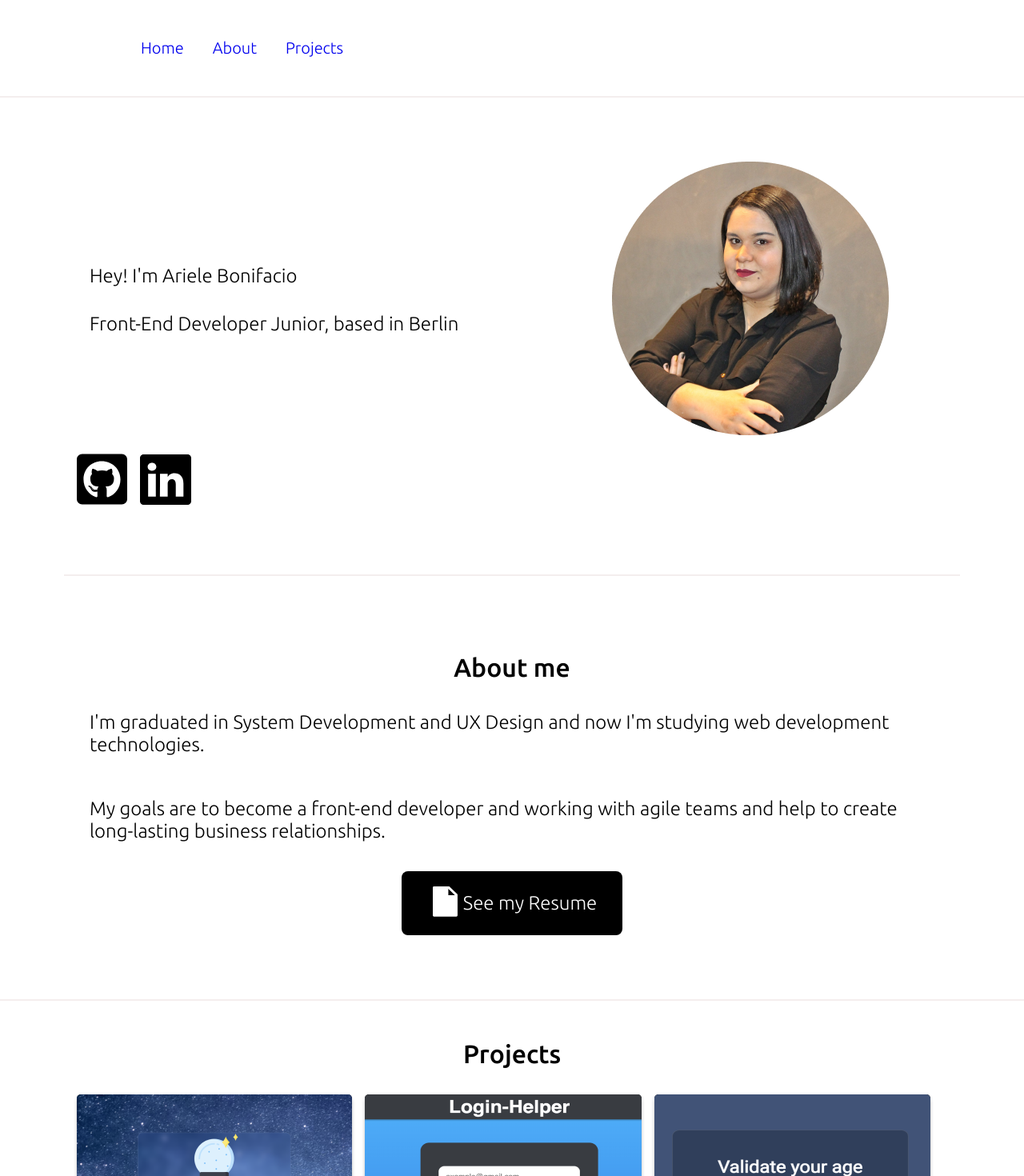
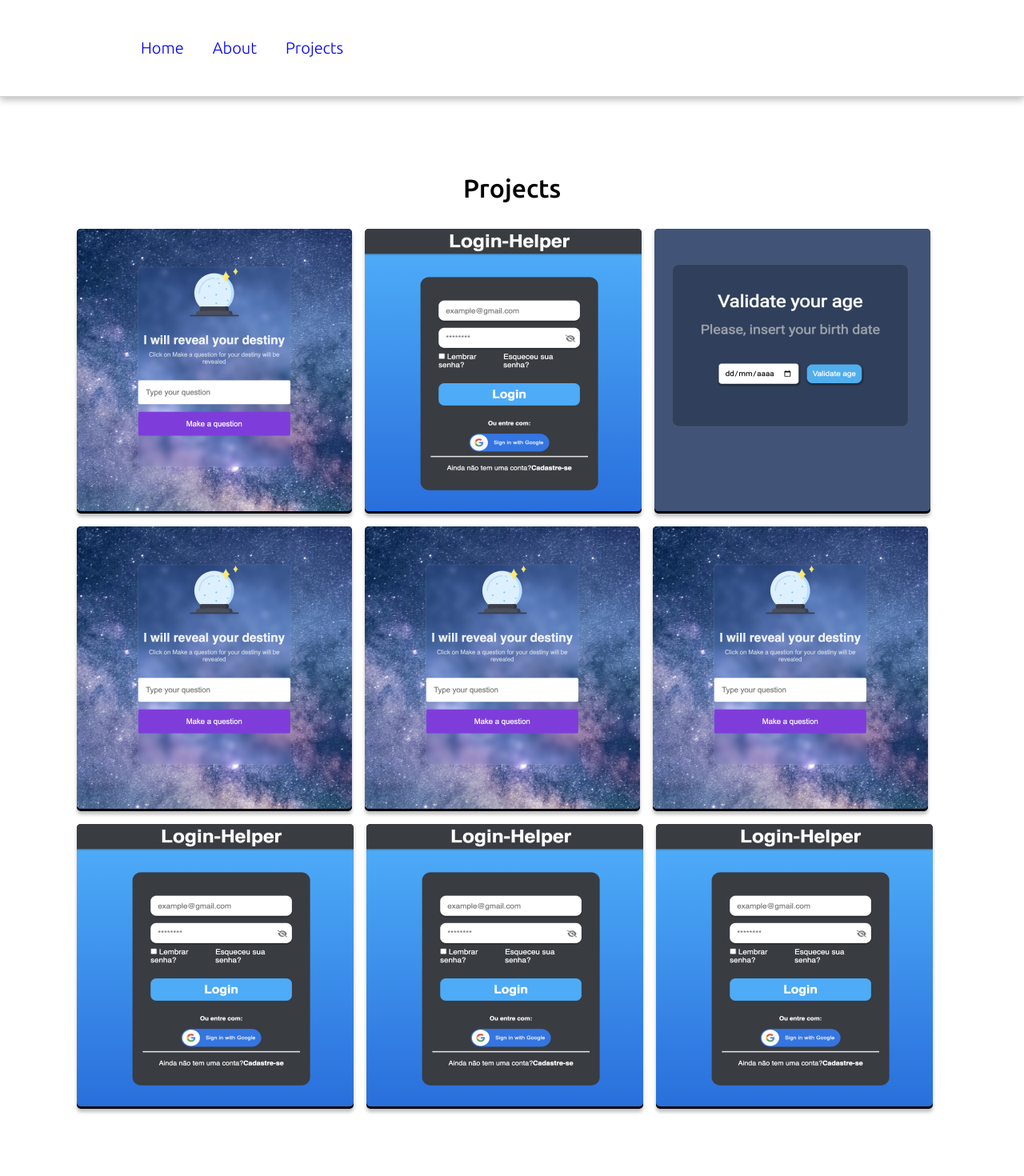
Before and after one commit to bonieasy/bonieasy.github.io, a React (Create React App) app: page /projects in a window 1280 px wide. Shown: the top 1470 px of the page at 80% size. Built offline with nearby package versions, Linux system fonts and the light colour scheme.

Commit message:
add package router and css

```diff
--- a/package.json
+++ b/package.json
@@ -16,6 +16,7 @@
     "react": "^18.2.0",
     "react-dom": "^18.2.0",
     "react-icons": "^4.4.0",
+    "react-router-dom": "^6.4.0",
     "react-scripts": "5.0.1",
     "react-ui-animate": "^2.0.0",
     "save-dev": "^0.0.1-security",
--- a/src/App.tsx
+++ b/src/App.tsx
@@ -3,15 +3,21 @@ import { Content} from "./components/Content";
 import { GlobalStyle } from "./styles/global";
 import { About } from "./components/About";
 import { Projects } from "./components/Projects";
+import { Route, Routes } from "react-router-dom";
 
 
 export function App() {
   return (
     <>
     <Header />
-    <Content />
-    <About />
-    <Projects />
+    <Routes>
+    <Route>
+      <Route path="/" element={<Content />} />
+      <Route path="/about" element={<About />} />
+      <Route path="/projects" element={<Projects />} />
+    </Route>
+    </Routes>
+
     <GlobalStyle />
     </>
   );
--- a/src/components/About/index.tsx
+++ b/src/components/About/index.tsx
@@ -13,6 +13,7 @@ export function About () {
             <p>
                 My goals are to become a front-end developer and working with agile teams and help to create long-lasting business relationships.
             </p>
+
             <a href={Pdf} target="_blank" rel="noreferrer">
                 <img src={fileImg} alt="icon-file"/>
                 See my Resume
--- a/src/components/About/styles.ts
+++ b/src/components/About/styles.ts
@@ -2,7 +2,7 @@ import styled from "styled-components";
 
 export const Container = styled.section`
   margin-top: 3rem;
-  border-bottom: 2px solid #F4EEEE;
+  //border-bottom: 2px solid #F4EEEE;
 
   a {
     background: var(--text-body);
@@ -29,9 +29,4 @@ export const Container = styled.section`
     margin: 0 auto;
     padding: 3rem 1rem 5rem;
 
-    /* p {
-        padding: 1rem;
-        font-size: 2rem;
-    } */
-
   `;
--- a/src/components/Content/styles.ts
+++ b/src/components/Content/styles.ts
@@ -3,8 +3,8 @@ import styled from "styled-components";
 export const Container = styled.div`
   max-width: 1120px;
   margin: 0 auto;
-  padding: 3rem 1rem 5rem;
-  border-bottom: 2px solid #F4EEEE;
+  padding: 5rem 1rem 5rem;
+  //border-bottom: 2px solid #F4EEEE;
   margin-top: 1rem;
     `;
 
@@ -25,6 +25,8 @@ export const Texts = styled.div`
     text-align: left;
     font-size: 1.5rem;
     font-weight: 300;
+    letter-spacing: 0.9px;
+    line-height: 1.2;
 
 }
 `;
@@ -34,11 +36,11 @@ export const Image = styled.div`
 
 `;
 
-
-
 export const Icons = styled.div`
   display: flex;
   flex-direction: row;
   align-items: center;
+  justify-content: center;
   gap: 1rem;
+  margin-top: 2rem;
 `;
--- a/src/components/Header/index.tsx
+++ b/src/components/Header/index.tsx
@@ -1,5 +1,6 @@
 import { Container, Content } from "./styles";
 import { useState } from "react";
+import { Link } from "react-router-dom";
 
 export function Header() {
   const [navbar, setNavbar] = useState(false);
@@ -17,9 +18,9 @@ export function Header() {
   return(
       <Container>
           <Content className={navbar ? 'navbar active' : 'navbar'}>
-              <a href="#home" >Home</a>
-              <a href="#about">About</a>
-              <a href="#projects">Projects</a>
+              <Link to="/" >Home</Link>
+              <Link to="/about">About</Link>
+              <Link to="/projects">Projects</Link>
           </Content>
       </Container>
   );
--- a/src/components/Header/styles.ts
+++ b/src/components/Header/styles.ts
@@ -4,9 +4,12 @@ export const Container = styled.header`
         width: 100%;
         position: sticky;
         top:0;
+        z-index: 10;
 
     .navbar {
-        border-bottom: 2px solid #F4EEEE;
+        border-bottom: 1px solid var(--trace);
+        filter: drop-shadow(0px 4px 4px rgba(0, 0, 0, 0.25));
+
     }
     .navbar.active {
         border: none;
--- a/src/components/Projects/index.tsx
+++ b/src/components/Projects/index.tsx
@@ -30,8 +30,8 @@ export function Projects () {
                     <div className="elements">
                         <label>Lorem ipsum dolor sit amet consectetur adipisicing elit. Illo cupiditate esse doloribus a autem maxime atque deserunt sequi quisquam ipsa debitis obcaecati mollitia nesciunt, quasi dolores iure labore sint non!</label>
                         <div className="icons">
-                            <a target="_blank" rel="noopener noreferrer" href="https://github.com/bonieasy"><img src={github} alt="Github-logo" /></a>
-                            <a target="_blank" rel="noopener noreferrer" href="https://github.com/bonieasy"><img src={hand} alt="click-to-see" /></a>
+                            <a target="_blank" rel="noopener noreferrer" href="https://github.com/bonieasy/Login-Helper"><img src={github} alt="Github-logo" /></a>
+                            <a target="_blank" rel="noopener noreferrer" href="https://bonieasy.github.io/Login-Helper/"><img src={hand} alt="click-to-see" /></a>
                         </div>
                     </div>
                 </div>
@@ -48,6 +48,78 @@ export function Projects () {
                     </div>
                 </div>
 
+                <div className="card">
+                    <figure><img className="image" src={photo1} alt="project-1"></img></figure>
+
+                    <div className="elements">
+                        <label>Lorem ipsum dolor sit amet consectetur adipisicing elit. Illo cupiditate esse doloribus a autem maxime atque deserunt sequi quisquam ipsa debitis obcaecati mollitia nesciunt, quasi dolores iure labore sint non!</label>
+                        <div className="icons">
+                            <a target="_blank" rel="noopener noreferrer" href="https://github.com/bonieasy/RevealDestiny"><img src={github} alt="Github-logo" /></a>
+                            <a target="_blank" rel="noopener noreferrer" href="https://bonieasy.github.io/RevealDestiny/"><img src={hand} alt="click-to-see" /></a>
+                        </div>
+                    </div>
+                </div>
+
+                <div className="card">
+                    <figure><img className="image" src={photo1} alt="project-1"></img></figure>
+
+                    <div className="elements">
+                        <label>Lorem ipsum dolor sit amet consectetur adipisicing elit. Illo cupiditate esse doloribus a autem maxime atque deserunt sequi quisquam ipsa debitis obcaecati mollitia nesciunt, quasi dolores iure labore sint non!</label>
+                        <div className="icons">
+                            <a target="_blank" rel="noopener noreferrer" href="https://github.com/bonieasy/RevealDestiny"><img src={github} alt="Github-logo" /></a>
+                            <a target="_blank" rel="noopener noreferrer" href="https://bonieasy.github.io/RevealDestiny/"><img src={hand} alt="click-to-see" /></a>
+                        </div>
+                    </div>
+                </div>
+
+                <div className="card">
+                    <figure><img className="image" src={photo1} alt="project-1"></img></figure>
+
+                    <div className="elements">
+                        <label>Lorem ipsum dolor sit amet consectetur adipisicing elit. Illo cupiditate esse doloribus a autem maxime atque deserunt sequi quisquam ipsa debitis obcaecati mollitia nesciunt, quasi dolores iure labore sint non!</label>
+                        <div className="icons">
+                            <a target="_blank" rel="noopener noreferrer" href="https://github.com/bonieasy/RevealDestiny"><img src={github} alt="Github-logo" /></a>
+                            <a target="_blank" rel="noopener noreferrer" href="https://bonieasy.github.io/RevealDestiny/"><img src={hand} alt="click-to-see" /></a>
+                        </div>
+                    </div>
+                </div>
+
+                <div className="card">
+                    <figure><img className="image" src={photo2} alt="project-2"></img></figure>
+
+                    <div className="elements">
+                        <label>Lorem ipsum dolor sit amet consectetur adipisicing elit. Illo cupiditate esse doloribus a autem maxime atque deserunt sequi quisquam ipsa debitis obcaecati mollitia nesciunt, quasi dolores iure labore sint non!</label>
+                        <div className="icons">
+                            <a target="_blank" rel="noopener noreferrer" href="https://github.com/bonieasy/Login-Helper"><img src={github} alt="Github-logo" /></a>
+                            <a target="_blank" rel="noopener noreferrer" href="https://bonieasy.github.io/Login-Helper/"><img src={hand} alt="click-to-see" /></a>
+                        </div>
+                    </div>
+                </div>
+
+                <div className="card">
+                    <figure><img className="image" src={photo2} alt="project-2"></img></figure>
+
+                    <div className="elements">
+                        <label>Lorem ipsum dolor sit amet consectetur adipisicing elit. Illo cupiditate esse doloribus a autem maxime atque deserunt sequi quisquam ipsa debitis obcaecati mollitia nesciunt, quasi dolores iure labore sint non!</label>
+                        <div className="icons">
+                            <a target="_blank" rel="noopener noreferrer" href="https://github.com/bonieasy/Login-Helper"><img src={github} alt="Github-logo" /></a>
+                            <a target="_blank" rel="noopener noreferrer" href="https://bonieasy.github.io/Login-Helper/"><img src={hand} alt="click-to-see" /></a>
+                        </div>
+                    </div>
+                </div>
+
+                <div className="card">
+                    <figure><img className="image" src={photo2} alt="project-2"></img></figure>
+
+                    <div className="elements">
+                        <label>Lorem ipsum dolor sit amet consectetur adipisicing elit. Illo cupiditate esse doloribus a autem maxime atque deserunt sequi quisquam ipsa debitis obcaecati mollitia nesciunt, quasi dolores iure labore sint non!</label>
+                        <div className="icons">
+                            <a target="_blank" rel="noopener noreferrer" href="https://github.com/bonieasy/Login-Helper"><img src={github} alt="Github-logo" /></a>
+                            <a target="_blank" rel="noopener noreferrer" href="https://bonieasy.github.io/Login-Helper/"><img src={hand} alt="click-to-see" /></a>
+                        </div>
+                    </div>
+                </div>
+
             </Slider>
         </Container>
     );
--- a/src/components/Projects/styles.ts
+++ b/src/components/Projects/styles.ts
@@ -3,22 +3,26 @@ import styled from "styled-components";
 export const Container = styled.section`
     max-width: 1120px;
     margin: 0 auto;
+    //margin-top: 3rem;
+
     padding: 3rem 1rem 5rem;
 
     h1 {
         margin-bottom: 2rem;
         text-align: center;
+        margin-top: 3rem;
     }
 `;
 
 export const Slider = styled.div`
     display: flex;
     flex-direction: row;
+    flex-wrap: wrap;
     gap: 1rem;
+
 
     .card {
         position: relative;
-
     }
 
     .card figure {
@@ -29,7 +33,7 @@ export const Slider = styled.div`
 
     .elements {
         position: absolute;
-        z-index: 10;
+        z-index: 1;
         width: 90%;
         top: 9rem;
         left: 1rem;
--- a/src/index.tsx
+++ b/src/index.tsx
@@ -1,6 +1,7 @@
 import React from 'react';
 import ReactDOM from 'react-dom/client';
 import { App } from './App';
+import { BrowserRouter } from "react-router-dom";
 
 
 const root = ReactDOM.createRoot(
@@ -8,6 +9,8 @@ const root = ReactDOM.createRoot(
 );
 root.render(
   <React.StrictMode>
+    <BrowserRouter>
     <App />
+    </BrowserRouter>
   </React.StrictMode>
 );
--- a/src/styles/global.ts
+++ b/src/styles/global.ts
@@ -4,6 +4,7 @@ export const GlobalStyle = createGlobalStyle`
 :root {
     --background: #fff;
     --text-body: #000000;
+    --trace: #D8D3D3
 }
 
 * {
```
Also changed, not shown: src/components/Content/index.tsx (+1 -0 lines), 1 other file (tests, documents, lock files or other folders).
